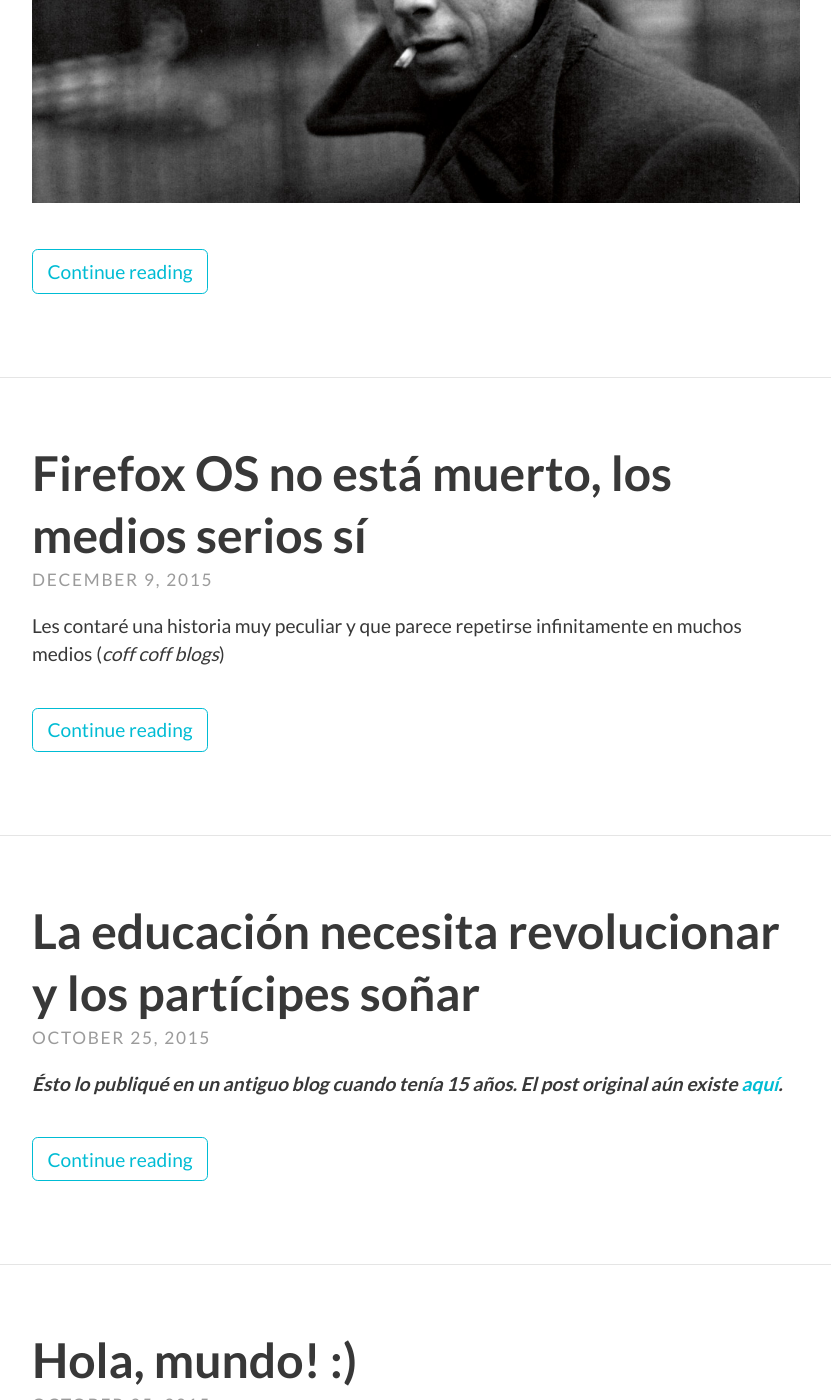
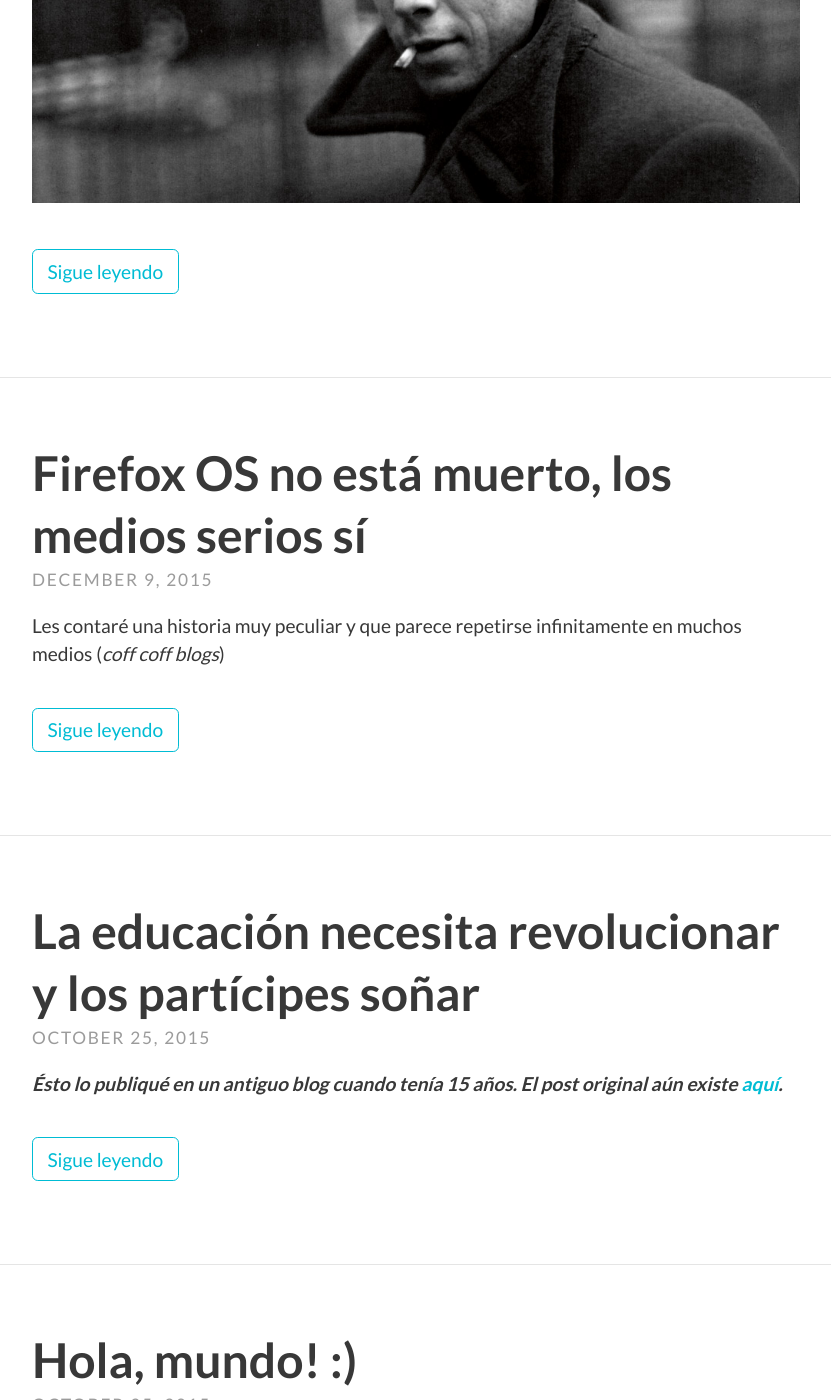
Before and after one commit to carloselhalabi/blog, a Jekyll site: the page built from index.html, in a window 1280 px wide and 1400 px high, scrolled down 1304 px. Shown: the whole window, without its empty margins (224-1055 px from the left). Built offline with Jekyll 4.4.1, drawn with Linux system fonts in a browser that asks for light colours; nearby versions of some CDN libraries; the list of posts is cut into pages by our own code; some of the changed text lies outside the part shown.

```diff
--- a/_config.yml
+++ b/_config.yml
@@ -1,8 +1,7 @@
 # SITE CONFIGURATION
-baseurl: /blog # the subpath of your site, e.g. /blog/
-url: "https://carloselhalabi.github.io" # the base hostname & protocol for your site
+baseurl: /blog # the subpath of the site
+url: "https://carloselhalabi.github.io" # the base hostname & protocol
 
-# THEME-SPECIFIC CONFIGURATION
 theme:
   # Meta
   title: /dev/life - a personal blog
@@ -39,17 +38,17 @@ theme:
   youtube:
 
   # Scripts
-  google_analytics: # Tracking ID, e.g. "UA-000000-01"
+  google_analytics: "UA-80309757-1"  # Tracking ID, e.g. "UA-000000-01"
   disqus_shortname:
   katex: true # Enable if using math markup
 
   # Localization strings
-  str_follow_on: "Follow on"
-  str_rss_follow: "Follow my RSS feed"
+  str_follow_on: "Sígueme"
+  str_rss_follow: "Sigue mi feed RSS"
   str_email: "Email"
-  str_next: "Next"
-  str_prev: "Prev"
-  str_continue_reading: "Continue reading"
+  str_next: "Siguiente"
+  str_prev: "Anterior"
+  str_continue_reading: "Sigue leyendo"
 
   # Colours, typography and padding
   # Open the "_sass > base" folder, and open "_variables.scss"
```
Also changed, not shown: _includes/header.html (+3 -7 lines).
